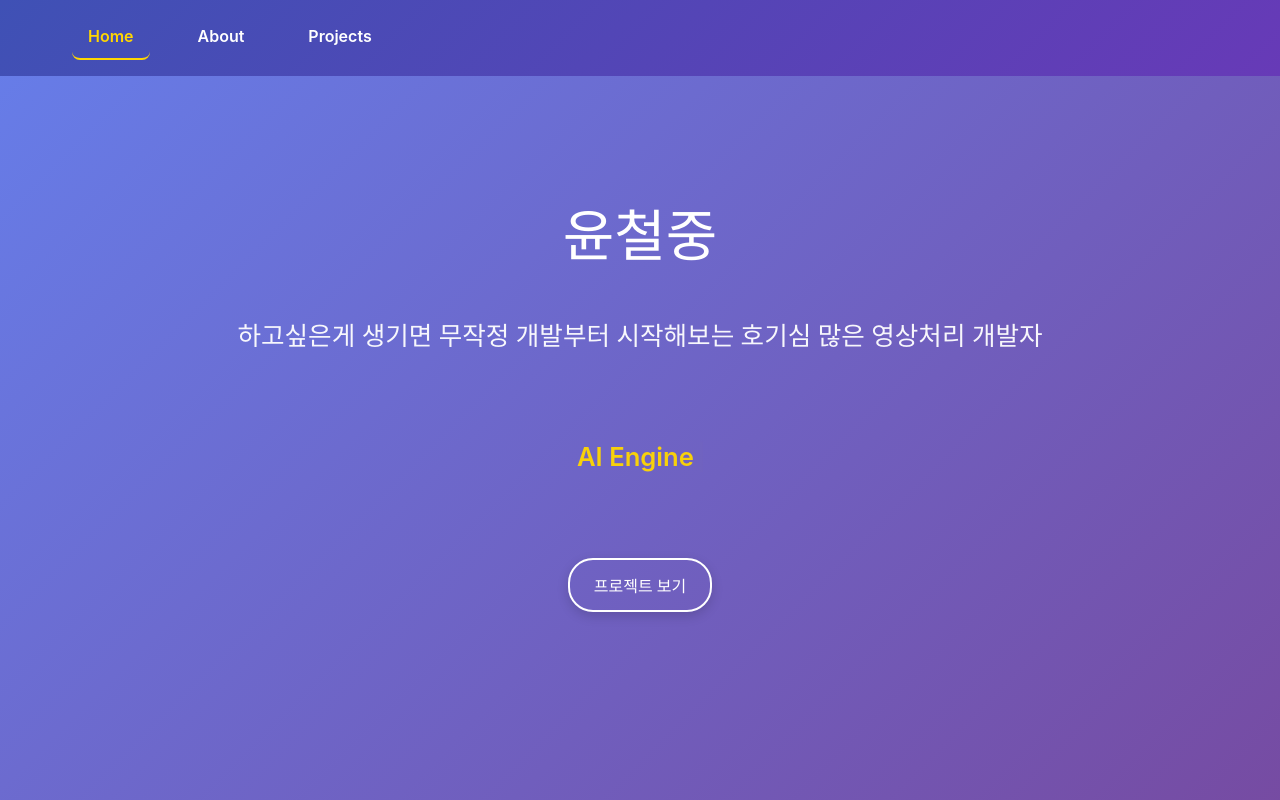
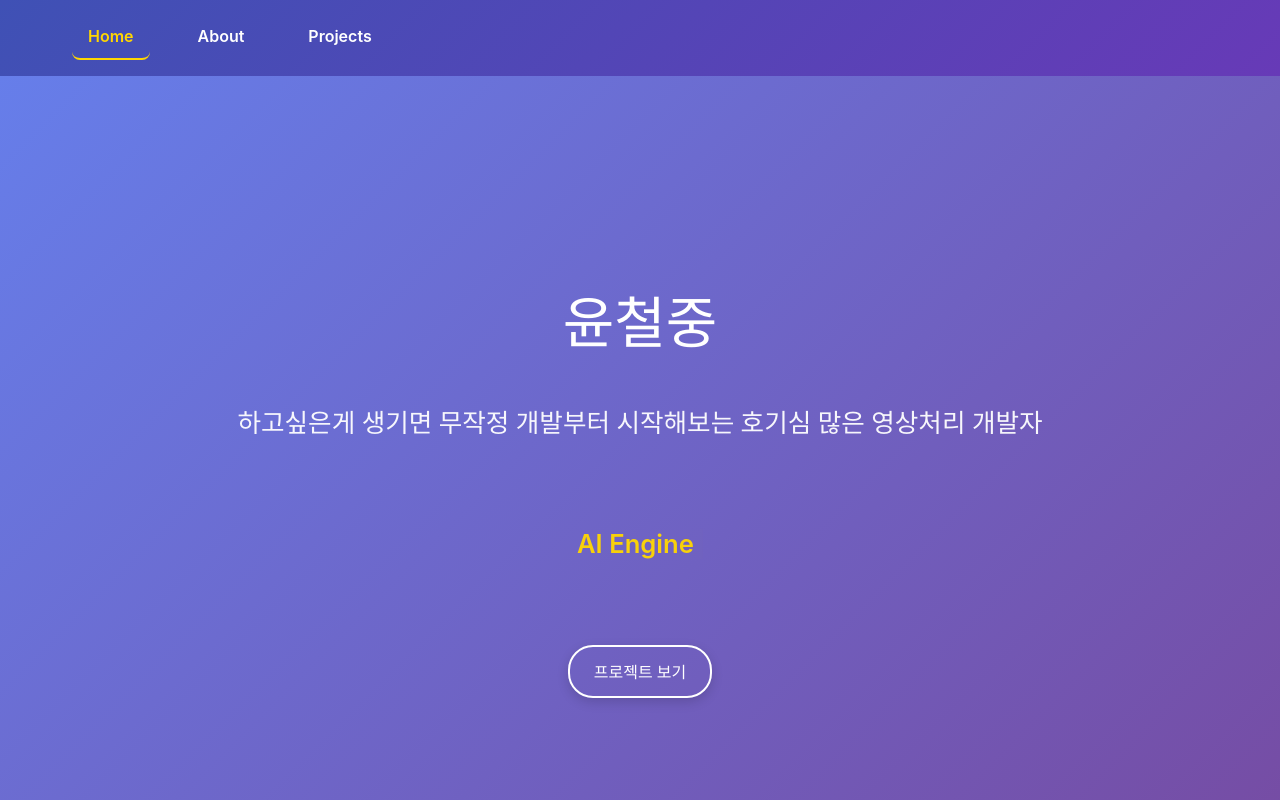
Before and after one commit to maroomir/portfolio, a React (Vite) app: page / in a window 1280 px wide. Built offline with nearby package versions, Linux system fonts and the light colour scheme.

Commit message:
fix: Add padding-top all windows

```diff
--- a/src/index.css
+++ b/src/index.css
@@ -24,10 +24,7 @@ a:hover {
 
 body {
   margin: 0;
-  display: flex;
-  place-items: center;
   min-width: 320px;
-  min-height: 100vh;
 }
 
 h1 {
--- a/src/pages/About.tsx
+++ b/src/pages/About.tsx
@@ -47,6 +47,12 @@ const Container = styled.div`
   background: linear-gradient(135deg, #667eea 0%, #764ba2 100%);
   color: white;
   padding: clamp(2rem, 4vw, 3rem) 0;
+  padding-top: 88px;
+
+  @media (max-width: 768px) {
+    padding-top: 64px;
+  }
+}
 `;
 
 const Content = styled.div`
--- a/src/pages/Home.tsx
+++ b/src/pages/Home.tsx
@@ -45,6 +45,12 @@ const Container = styled.div`
   color: white;
   text-align: center;
   padding: clamp(2rem, 4vw, 3rem) 0;
+  padding-top: 88px;
+
+  @media (max-width: 768px) {
+    padding-top: 64px;
+  }
+}
 `;
 
 const Inner = styled.div`
--- a/src/pages/NotFound.tsx
+++ b/src/pages/NotFound.tsx
@@ -26,6 +26,12 @@ const Container = styled.div`
   align-items: center;
   justify-content: center;
   padding: clamp(2rem, 4vw, 3rem) 0;
+  padding-top: 88px;
+
+  @media (max-width: 768px) {
+    padding-top: 64px;
+  }
+}
 `;
 
 const Content = styled.div`
--- a/src/pages/Projects.tsx
+++ b/src/pages/Projects.tsx
@@ -84,6 +84,12 @@ const Container = styled.div`
   background: linear-gradient(135deg, #667eea 0%, #764ba2 100%);
   color: white;
   padding: clamp(2rem, 4vw, 3rem) 0;
+  padding-top: 88px;
+
+  @media (max-width: 768px) {
+    padding-top: 64px;
+  }
+}
 `;
 
 const Content = styled.div`
```
